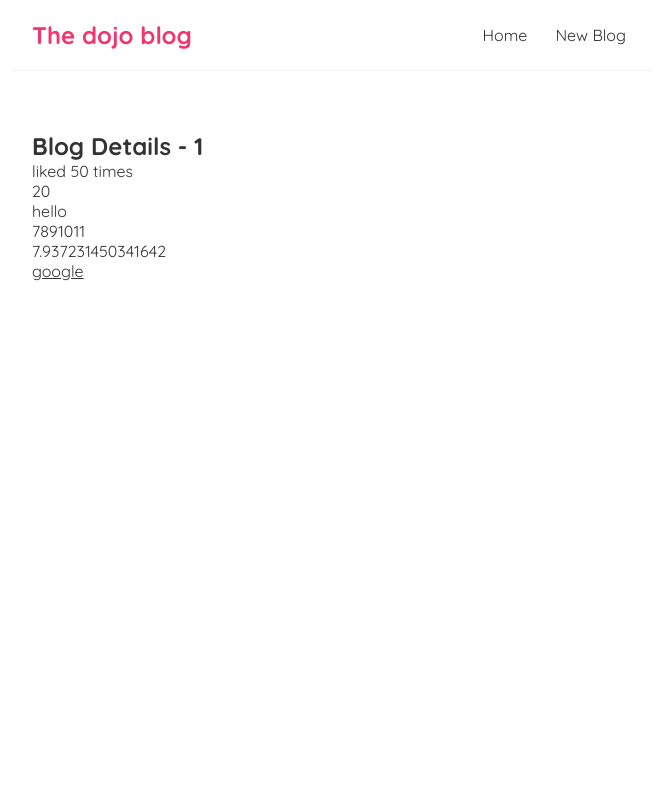
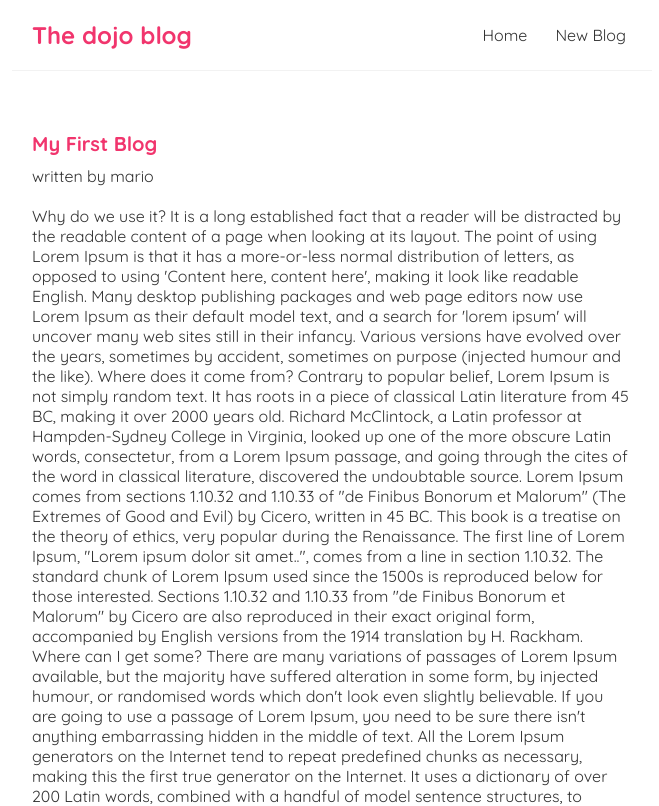
Before and after one commit to amir-shahsahebi/dojo-blog, a React (Create React App) app: page /blogs/1 in a window 1280 px wide. Shown: the top 806 px of the page, without its empty margins (308-967 px from the left). Built offline with nearby package versions, Linux system fonts and the light colour scheme; data requests are answered from the project's data file.

Commit message:
BlogDetails completed via useFetch an id of Params

```diff
--- a/src/BlogDetails.js
+++ b/src/BlogDetails.js
@@ -1,11 +1,21 @@
 import { useParams } from "react-router-dom";
+import useFetch from "./useFetch";
 
 const BlogDetails = () => {
     const {id} = useParams() // in App.js we define path => /blogs/:id ===so===> the id need to be a variable so we use useParams and mention id that we assign that in app.js to set links dynamic and also use it in <h2></h2>
-
+    const { data: blog, error, isPending } = useFetch("http://localhost:8000/blogs/" + id);
     return(
         <div className="blog-details">
-        <h2>Blog Details - {id}</h2>
+        {isPending && <div>Loading ...</div>}
+        {error && <div>{error}</div>}
+        {blog && (
+            <article>
+                <h2>{blog.title}</h2>
+                <p>written by {blog.author}</p>
+                <div>{blog.body}</div>
+            </article>
+        )}
+
         </div>
     );
 }
--- a/src/index.css
+++ b/src/index.css
@@ -51,3 +51,20 @@
 .blog-preview a {
   text-decoration: none;
 }
+/* blog details page */
+.blog-details h2 {
+  font-size: 20px;
+  color: #f1356d;
+  margin-bottom: 10px;
+}
+.blog-details div {
+  margin: 20px 0;
+}
+/* .blog-details button {
+  background: #f1356d;
+  color: #fff;
+  border: 0;
+  padding: 8px;
+  border-radius: 8px;
+  cursor: pointer;
+} */
```
